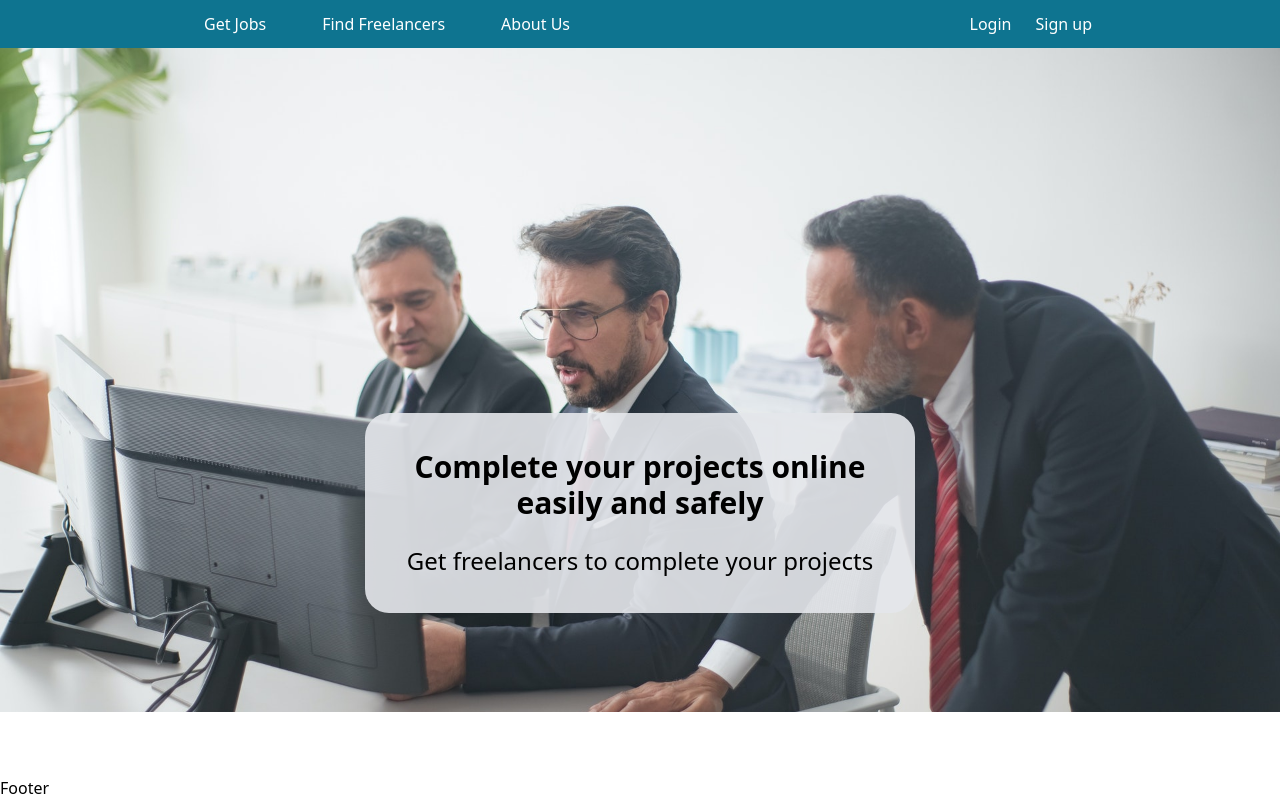
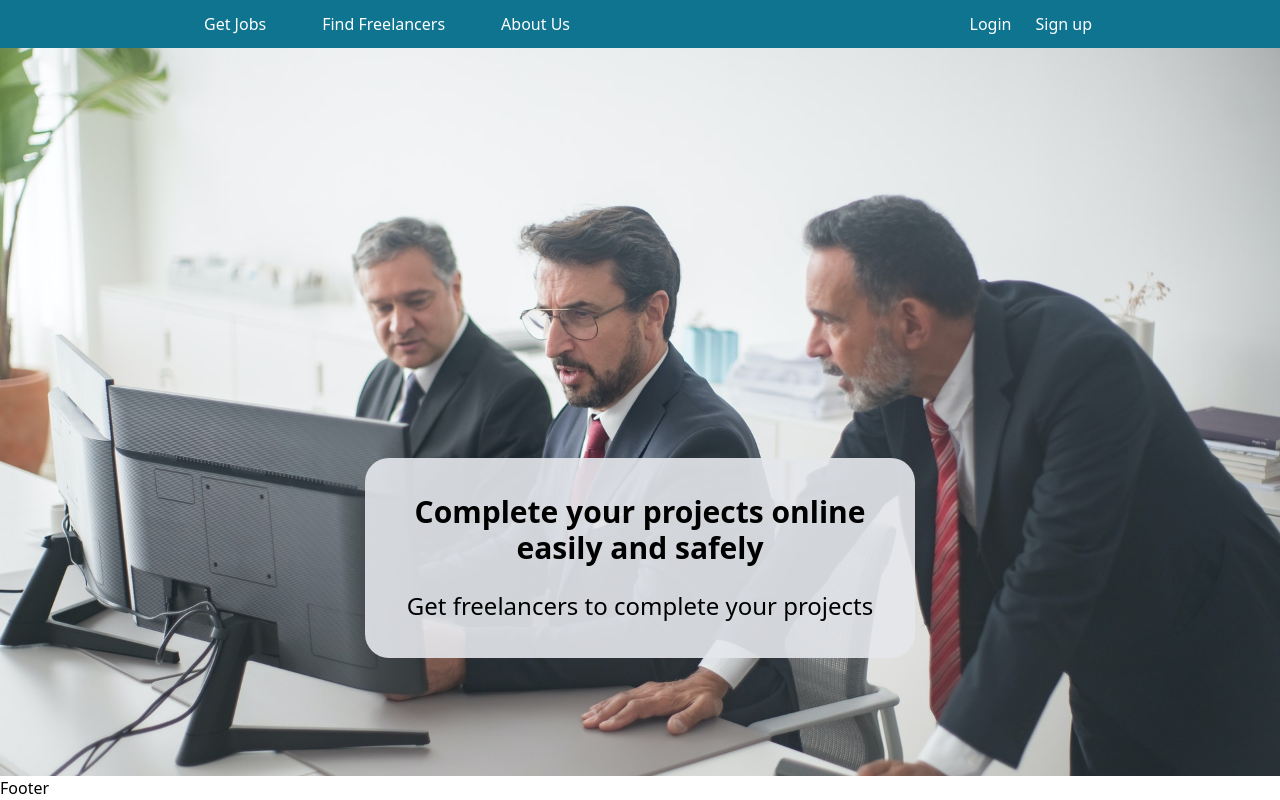
Before and after one commit to moh1434/Maslah-Tech-vue3, a Vue app: page / in a window 1280 px wide. Built offline with nearby package versions, Linux system fonts and the light colour scheme.

Commit message:
remove mt-8 and mb-8

```diff
--- a/src/components/global/TheFooter.vue
+++ b/src/components/global/TheFooter.vue
@@ -1,7 +1,7 @@
 <script setup lang="ts"></script>
 
 <template>
-  <footer class="mt-8">Footer</footer>
+  <footer class="">Footer</footer>
 </template>
 
 <style></style>
--- a/src/components/global/TheHeader.vue
+++ b/src/components/global/TheHeader.vue
@@ -23,7 +23,6 @@ const registerLinks = ref([
       px-4
       lg:px-44
       bg-cyan-700
-      mb-8
     "
   >
     <ul class="flex flex-wrap">
--- a/src/pages/index.vue
+++ b/src/pages/index.vue
@@ -11,7 +11,6 @@
 
 <style>
 .image-parent {
-  @apply -mt-8;
   background: url('@/assets/imgs/img1.jpg') black;
   background-size: cover;
   background-repeat: no-repeat;
```
